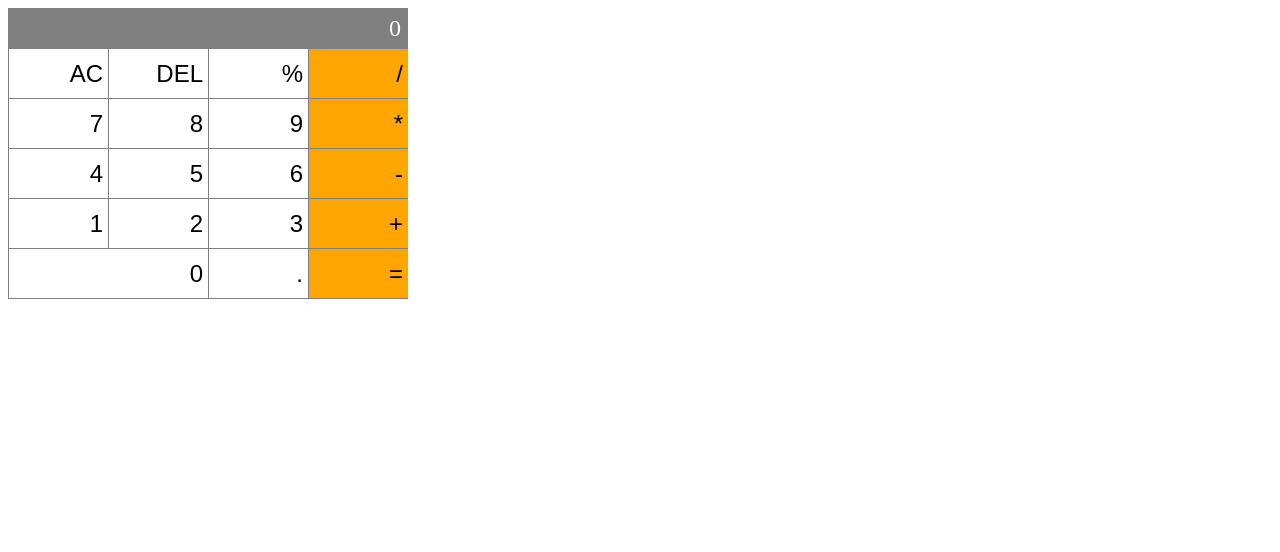
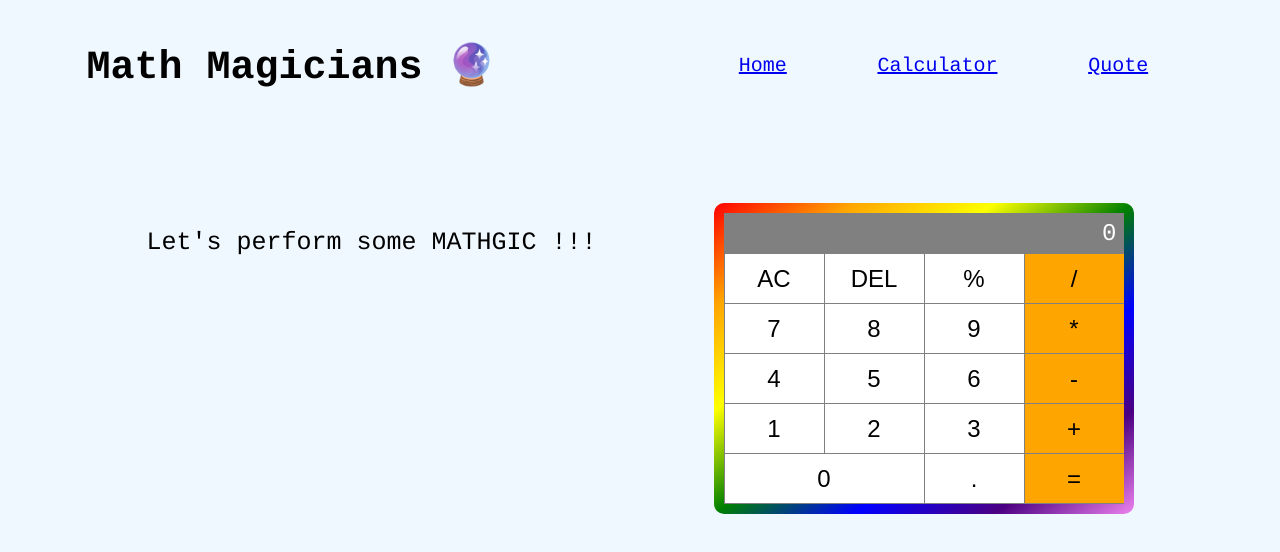
Before and after one commit to rex-9/Mathgic, a React (Create React App) app: page /calculator in a window 1280 px wide. Shown: the top 552 px of the page. Built offline with nearby package versions, Linux system fonts and the light colour scheme.

Commit message:
routes, styling and refactored operations

```diff
--- a/package.json
+++ b/package.json
@@ -9,6 +9,7 @@
     "prop-types": "^15.8.1",
     "react": "^18.2.0",
     "react-dom": "^18.2.0",
+    "react-router-dom": "^6.3.0",
     "react-scripts": "5.0.1",
     "web-vitals": "^2.1.4"
   },
--- a/src/App.js
+++ b/src/App.js
@@ -1,6 +1,25 @@
 import React from 'react';
+import {
+  BrowserRouter as Router,
+  Routes,
+  Route,
+} from 'react-router-dom';
 import Calculator from './components/Calculator';
+import Nav from './components/Nav';
+import Home from './components/Home';
+import Quote from './components/Quote';
 
-const App = () => <Calculator />;
+const App = () => (
+  <>
+    <Router>
+      <Nav />
+      <Routes>
+        <Route path="/quote" element={<Quote />} />
+        <Route path="/calculator" element={<Calculator />} />
+        <Route path="/" element={<Home />} />
+      </Routes>
+    </Router>
+  </>
+);
 
 export default App;
--- a/src/components/Button.js
+++ b/src/components/Button.js
@@ -1,4 +1,5 @@
 import PropTypes from 'prop-types';
+import { useState } from 'react';
 import '../index.css';
 
 const buttonStyle = (bgColor, w) => ({
@@ -6,7 +7,6 @@ const buttonStyle = (bgColor, w) => ({
   height: '50px',
   padding: '5px',
   fontSize: '24px',
-  textAlign: 'right',
   backgroundColor: bgColor,
   cursor: 'pointer',
   border: '1px solid gray',
@@ -14,7 +14,28 @@ const buttonStyle = (bgColor, w) => ({
   borderRight: 'none',
 });
 
+const hoverStyle = (w) => ({
+  width: w == null ? '100px' : w,
+  height: '50px',
+  padding: '5px',
+  fontSize: '24px',
+  backgroundColor: 'lightgray',
+  color: 'red',
+  cursor: 'pointer',
+  border: '1px solid red',
+});
+
 const Button = (props) => {
+  const [hover, setHover] = useState(false);
+
+  const onMouseEnter = () => {
+    setHover(true);
+  };
+
+  const onMouseLeave = () => {
+    setHover(false);
+  };
+
   const {
     label,
     bgColor,
@@ -22,7 +43,7 @@ const Button = (props) => {
     updateValue,
   } = props;
 
-  return <button style={buttonStyle(bgColor, width)} type="button" onClick={() => updateValue()}>{ label }</button>;
+  return <button style={hover ? hoverStyle(bgColor, width) : buttonStyle(bgColor, width)} type="button" onClick={() => updateValue()} onMouseEnter={onMouseEnter} onMouseLeave={onMouseLeave}>{ label }</button>;
 };
 
 Button.propTypes = {
--- a/src/components/Calculator.js
+++ b/src/components/Calculator.js
@@ -1,5 +1,4 @@
 /* eslint-disable no-eval */
-/* eslint-disable max-len */
 
 import React, { useState } from 'react';
 import Display from './Display';
@@ -7,18 +6,29 @@ import Button from './Button';
 
 const Calculator = () => {
   const [value, setValue] = useState('0');
+  const ops = ['+', '-', '*', '/', '%'];
 
   const updateValue = (newValue) => {
-    const ops = ['+', '-', '*', '/', '%'];
-    if (newValue === '=') {
+    setValue(value === '0' ? newValue : value + newValue);
+  };
+
+  const equalTo = () => {
     setValue(ops.includes(value[value.length - 1]) ? value : `${eval(value)}`);
-    } else if (newValue === 'AC') {
+  };
+
+  const clearAll = () => {
     setValue('0');
-    } else if (newValue === 'DEL') {
+  };
+
+  const deleteLastDigit = () => {
     setValue(value.length === 1 ? '0' : value.slice(0, -1));
-    } else if (ops.includes(newValue)) {
+  };
+
+  const operations = (newValue) => {
     setValue(value === '0' || ops.includes(value[value.length - 1]) ? value : value + newValue);
-    } else if (newValue === '.') {
+  };
+
+  const decimal = (newValue) => {
     let index = '';
     for (let i = 0; i < value.length; i += 1) {
       if (ops.includes(value[i])) {
@@ -27,37 +37,37 @@ const Calculator = () => {
     }
     const temp = value.substring(index);
     setValue(temp.includes('.') ? value : value + newValue);
-    } else {
-      setValue(value === '0' ? newValue : value + newValue);
-    }
   };
 
   return (
-    <div>
+    <div id="calculator-container">
+      <p>Let&apos;s perform some MATHGIC !!!</p>
+      <div id="calculator">
         <Display value={value} />
-      <Button label="AC" updateValue={() => updateValue('AC')} />
-      <Button label="DEL" updateValue={() => updateValue('DEL')} />
-      <Button label="%" updateValue={() => updateValue('%')} />
-      <Button label="/" bgColor="orange" updateValue={() => updateValue('/')} />
+        <Button label="AC" updateValue={() => clearAll()} />
+        <Button label="DEL" updateValue={() => deleteLastDigit()} />
+        <Button label="%" updateValue={() => operations('%')} />
+        <Button label="/" bgColor="orange" updateValue={() => operations('/')} />
         <br />
         <Button label="7" updateValue={() => updateValue('7')} />
         <Button label="8" updateValue={() => updateValue('8')} />
         <Button label="9" updateValue={() => updateValue('9')} />
-      <Button label="*" bgColor="orange" updateValue={() => updateValue('*')} />
+        <Button label="*" bgColor="orange" updateValue={() => operations('*')} />
         <br />
         <Button label="4" updateValue={() => updateValue('4')} />
         <Button label="5" updateValue={() => updateValue('5')} />
         <Button label="6" updateValue={() => updateValue('6')} />
-      <Button label="-" bgColor="orange" updateValue={() => updateValue('-')} />
+        <Button label="-" bgColor="orange" updateValue={() => operations('-')} />
         <br />
         <Button label="1" updateValue={() => updateValue('1')} />
         <Button label="2" updateValue={() => updateValue('2')} />
         <Button label="3" updateValue={() => updateValue('3')} />
-      <Button label="+" bgColor="orange" updateValue={() => updateValue('+')} />
+        <Button label="+" bgColor="orange" updateValue={() => operations('+')} />
         <br />
         <Button label="0" updateValue={() => updateValue('0')} width="200px" />
-      <Button label="." updateValue={() => updateValue('.')} />
-      <Button label="=" bgColor="orange" updateValue={() => updateValue('=')} />
+        <Button label="." updateValue={() => decimal('.')} />
+        <Button label="=" bgColor="orange" updateValue={() => equalTo()} />
+      </div>
     </div>
   );
 };
--- /dev/null
+++ b/src/components/Home.js
@@ -0,0 +1,15 @@
+const Home = () => (
+  <div id="home">
+    <h1>Welcome to the World of Mathgic! ✨</h1>
+    <p>
+      In this world, you can perform any math operations using the Mathgic Calculator.
+      <br />
+      <br />
+      {' '}
+      To perform Mathgic, go to the Calculator route using the portal in the navigation bar.
+      {' '}
+    </p>
+  </div>
+);
+
+export default Home;
--- /dev/null
+++ b/src/components/Nav.js
@@ -0,0 +1,14 @@
+import { Link } from 'react-router-dom';
+
+const Nav = () => (
+  <nav>
+    <h1>Math Magicians 🔮</h1>
+    <ul>
+      <li><Link to="/">Home</Link></li>
+      <li><Link to="calculator">Calculator</Link></li>
+      <li><Link to="quote">Quote</Link></li>
+    </ul>
+  </nav>
+);
+
+export default Nav;
--- /dev/null
+++ b/src/components/Quote.js
@@ -0,0 +1,11 @@
+const Quote = () => (
+  <div id="quote">
+    Mathematics is not about numbers, equations, computations
+    <br />
+    <br />
+    {' '}
+    or algorithms: it is about understanding. - William Paul Thurston
+  </div>
+);
+
+export default Quote;
--- a/src/index.css
+++ b/src/index.css
@@ -1,3 +1,8 @@
+body {
+  font-family: 'Quicksand', Courier, monospace;
+  background-color: aliceblue;
+}
+
 #display {
   width: 386px;
   background-color: gray;
@@ -6,3 +11,66 @@
   font-size: 24px;
   color: white;
 }
+
+nav {
+  display: flex;
+  align-items: center;
+  justify-content: space-around;
+}
+
+nav h1 {
+  font-size: 40px;
+}
+
+ul {
+  display: flex;
+  align-items: center;
+  justify-content: space-around;
+  width: 500px;
+  font-size: 20px;
+}
+
+li {
+  list-style-type: none;
+}
+
+#home {
+  padding-left: 150px;
+}
+
+#home h1 {
+  background: -webkit-linear-gradient(left, rgb(43, 218, 218), rgb(160, 239, 3));
+  -webkit-background-clip: text;
+  -webkit-text-fill-color: transparent;
+}
+
+#home p {
+  padding-top: 25px;
+  padding-left: 50px;
+  font-size: 25px;
+}
+
+#calculator-container {
+  display: flex;
+  flex-wrap: wrap;
+  padding: 80px;
+  justify-content: space-around;
+}
+
+#calculator-container p {
+  font-size: 25px;
+}
+
+#calculator {
+  border-radius: 10px;
+  background-image: linear-gradient(to bottom right, red,orange,yellow,green,blue,indigo,violet);
+  padding: 10px;
+}
+
+#quote {
+  font-size: 25px;
+  display: flex;
+  justify-content: center;
+  align-items: center;
+  height: 300px;
+}
```
Also changed, not shown: 1 other file (tests, documents, lock files or other folders). Lines whose indentation alone changed are shown as unchanged.
